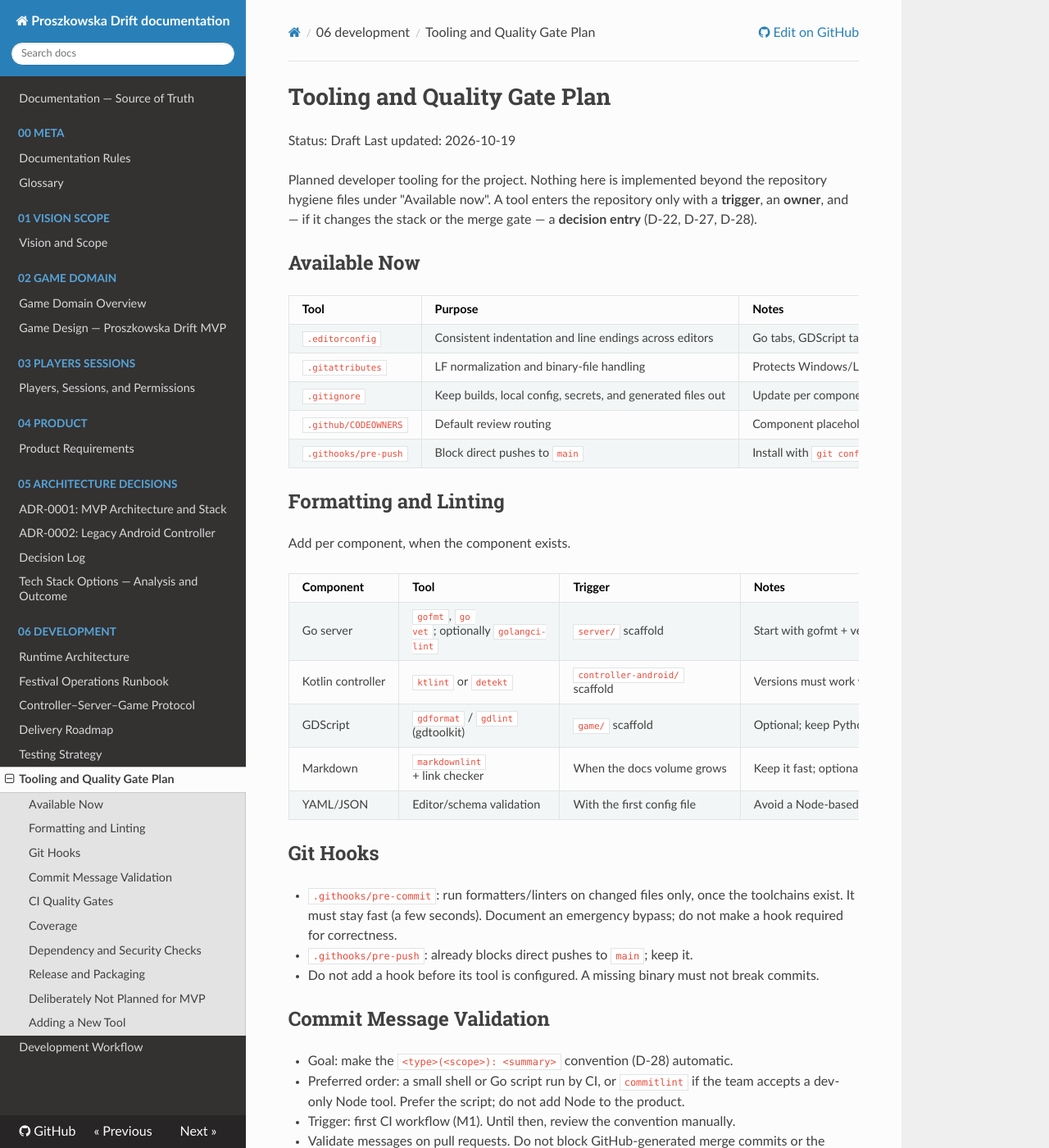
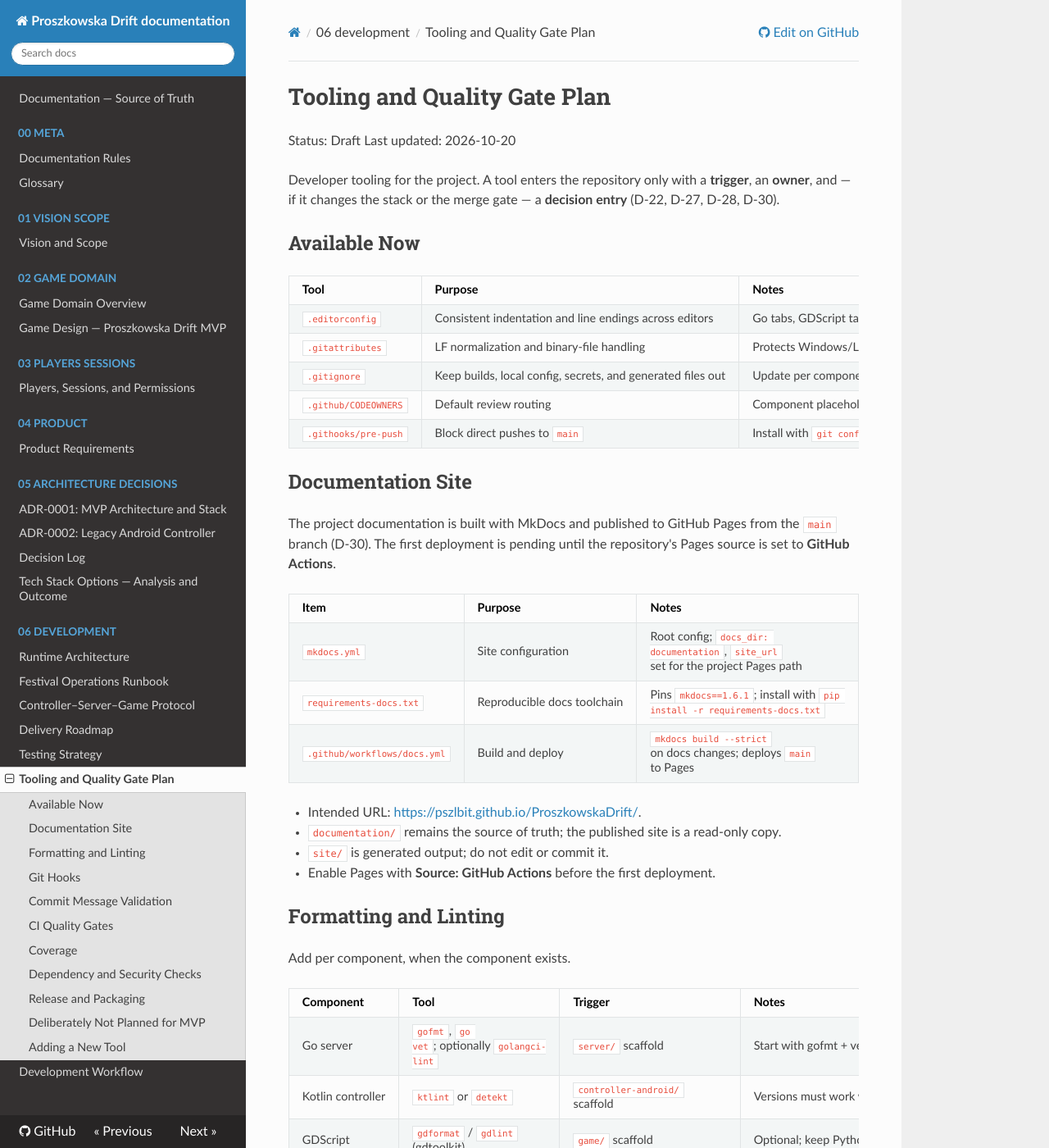
Before and after one commit to PSZLBit/ProszkowskaDrift, an MkDocs documentation site: the page built from documentation/06-development/tooling-plan.md, in a window 1280 px wide and 1400 px high. Shown: the whole window at 82% size. Built offline with MkDocs 1.6.1, drawn with Linux system fonts in a browser that asks for light colours; nearby versions of some CDN libraries; some of the changed text lies outside the part shown.

Commit message:
docs: record MkDocs publishing decision
Add D-30, document the documentation site, its manual checks, and the generated-site boundary in AGENTS.md.

```diff
--- a/documentation/06-development/tooling-plan.md
+++ b/documentation/06-development/tooling-plan.md
@@ -1,12 +1,11 @@
 # Tooling and Quality Gate Plan
 
 Status: Draft
-Last updated: 2026-10-19
+Last updated: 2026-10-20
 
-Planned developer tooling for the project. Nothing here is implemented beyond
-the repository hygiene files under "Available now". A tool enters the repository
-only with a **trigger**, an **owner**, and — if it changes the stack or the merge
-gate — a **decision entry** (D-22, D-27, D-28).
+Developer tooling for the project. A tool enters the repository only with a
+**trigger**, an **owner**, and — if it changes the stack or the merge gate — a
+**decision entry** (D-22, D-27, D-28, D-30).
 
 ## Available Now
 
@@ -17,6 +16,24 @@ gate — a **decision entry** (D-22, D-27, D-28).
 | `.gitignore` | Keep builds, local config, secrets, and generated files out | Update per component after scaffold |
 | `.github/CODEOWNERS` | Default review routing | Component placeholders to fill when roles are assigned |
 | `.githooks/pre-push` | Block direct pushes to `main` | Install with `git config core.hooksPath .githooks` |
+
+## Documentation Site
+
+The project documentation is built with MkDocs and published to GitHub Pages
+from the `main` branch (D-30). The first deployment is pending until the
+repository's Pages source is set to **GitHub Actions**.
+
+| Item | Purpose | Notes |
+|------|---------|-------|
+| `mkdocs.yml` | Site configuration | Root config; `docs_dir: documentation`, `site_url` set for the project Pages path |
+| `requirements-docs.txt` | Reproducible docs toolchain | Pins `mkdocs==1.6.1`; install with `pip install -r requirements-docs.txt` |
+| `.github/workflows/docs.yml` | Build and deploy | `mkdocs build --strict` on docs changes; deploys `main` to Pages |
+
+- Intended URL: <https://pszlbit.github.io/ProszkowskaDrift/>.
+- `documentation/` remains the source of truth; the published site is a
+  read-only copy.
+- `site/` is generated output; do not edit or commit it.
+- Enable Pages with **Source: GitHub Actions** before the first deployment.
 
 ## Formatting and Linting
 
@@ -57,7 +74,8 @@ Planned for the first component scaffold (M1), free tier only:
 2. Android job: Gradle `assembleDebug` with cached dependencies; upload the APK.
 3. Godot job: headless logic tests when the test addon is chosen; export only on
    tags if CI time becomes a problem.
-4. Docs job: optional Markdown link check.
+4. Docs job: `mkdocs build --strict` when documentation, the MkDocs config, or
+   its requirements change.
 5. Cache Go modules, Gradle, and Godot downloads where possible.
 6. Required checks for `main`: Go tests/vet and the Android build. Add Godot
    tests when configured.
@@ -97,11 +115,11 @@ Planned for M3 (festival-ready):
 |------|--------|
 | Coverage threshold as a merge gate | Would force low-value tests in a small team |
 | Docker/containers | No service fleet; the laptop runs two local processes |
-| Cloud CI runners or paid services | Free tier is enough; no cloud dependency (D-22) |
+| Paid cloud services | Free-tier GitHub Actions and Pages are enough; no paid cloud dependency (D-22) |
 | Code-signing infrastructure | Manual APK install on four team-owned tablets |
 | MDM / full kiosk provisioning | API 19 has no screen pinning; the supervised stand is accepted (ADR-0002) |
 | Binary WebSocket protocol | JSON is enough for four players; revisit only if D-23 measurements fail |
-| Auto-deploy or release automation | Manual festival packaging with a checklist is safer |
+| Auto-deploy of game or server releases | Manual festival packaging with a checklist is safer |
 
 ## Adding a New Tool
 
```
Also changed, not shown: AGENTS.md (+11 -0 lines), documentation/05-architecture-decisions/decision-log.md (+2 -1 lines), documentation/06-development/testing.md (+20 -6 lines), documentation/README.md (+3 -1 lines).
